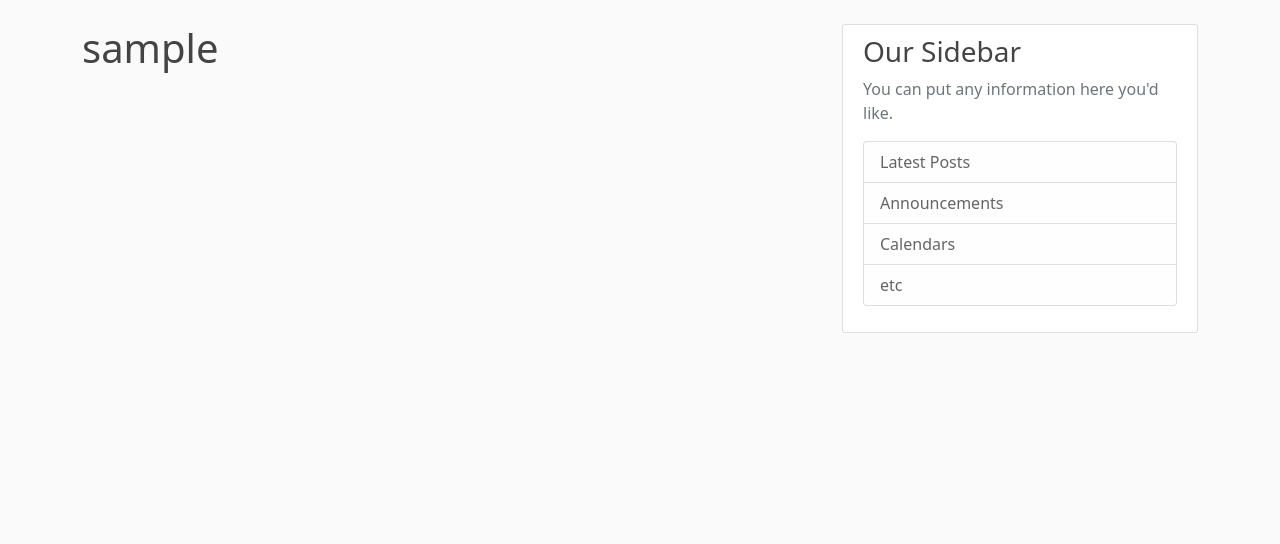
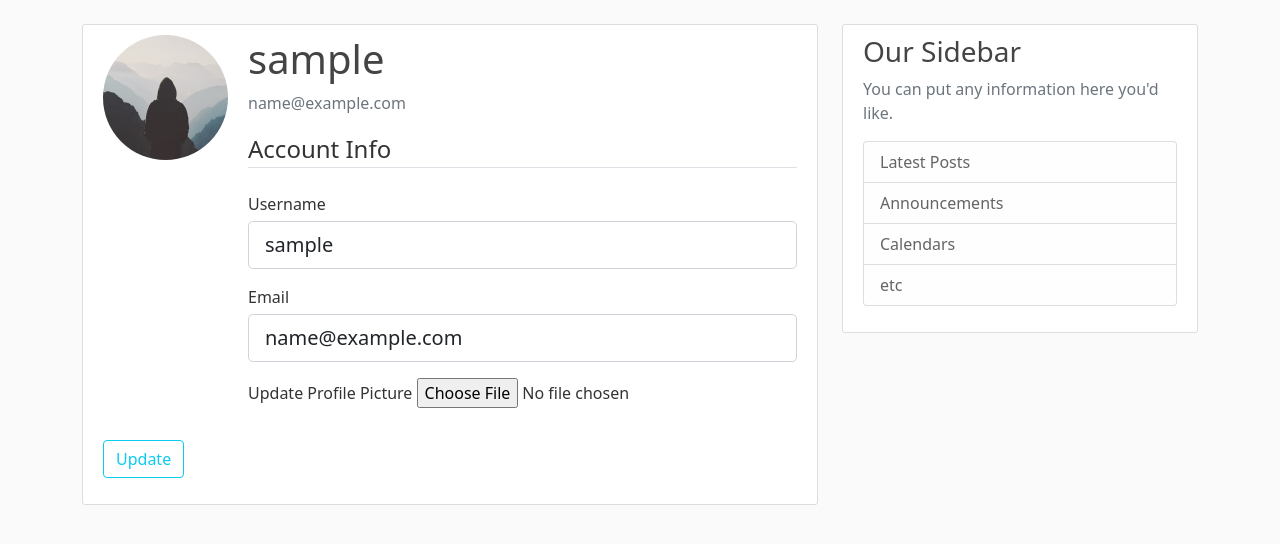
Before and after one commit to xplim/flaskblog-env, a Flask app: page /account in a window 1280 px wide. Shown: the part 56-600 px from the top of the page. Run offline with Flask 2, Linux system fonts and the light colour scheme; the visitor is signed in with stand-in values (Sample User, id 1); data comes from the database, SQL or seed files in the repository; some libraries are stand-ins or nearby versions.

Commit message:
Add form to update account

```diff
--- a/flaskblog/application/forms.py
+++ b/flaskblog/application/forms.py
@@ -1,4 +1,6 @@
+from flask_login import current_user
 from flask_wtf import FlaskForm
+from flask_wtf.file import FileField, FileAllowed
 from wtforms import BooleanField, PasswordField, StringField, SubmitField
 from wtforms.validators import (
     DataRequired,
@@ -47,3 +49,36 @@ class LoginForm(FlaskForm):
     password = PasswordField("Password", validators=[DataRequired()])
     remember = BooleanField("Remember Me")
     submit = SubmitField("Log In")
+
+
+class UpdateAccountForm(FlaskForm):
+    username = StringField(
+        "Username",
+        validators=[DataRequired(), Length(min=2, max=20)],
+    )
+    email = StringField(
+        "Email",
+        validators=[DataRequired(), Email()],
+    )
+    image = FileField(
+        "Update Profile Picture", validators=[FileAllowed(["jpg", "png"])]
+    )
+    submit = SubmitField("Update")
+
+    def validate_username(self, username):
+        if (
+            username.data != current_user.username
+            and User.query.filter_by(username=username.data).first()
+        ):
+            raise ValidationError(
+                "That username is taken. Please choose a different one."
+            )
+
+    def validate_email(self, email):
+        if (
+            email.data != current_user.email
+            and User.query.filter_by(email=email.data).first()
+        ):
+            raise ValidationError(
+                "That email is taken. Please choose a different one."
+            )
--- a/flaskblog/application/routes.py
+++ b/flaskblog/application/routes.py
@@ -1,8 +1,11 @@
+import os
+import secrets
 from flask import flash, redirect, render_template, request, url_for
 from flask_login import current_user, login_required, login_user, logout_user
 
 from application import app, bcrypt, db
-from application.forms import LoginForm, RegistrationForm
+from application.forms import LoginForm, RegistrationForm, UpdateAccountForm
+from application.models import User
 
 
 posts = [
@@ -83,7 +86,36 @@ def logout():
     return redirect(url_for("home"))
 
 
-@app.route("/account")
+def save_image(form_image):
+    _, f_ext = os.path.splitext(form_image.filename)
+    image_file = f"{secrets.token_hex(8)}{f_ext}"
+    image_path = os.path.join(
+        app.root_path, "static/profile_pics", image_file
+    )
+    form_image.save(image_path)
+    return image_file
+
+
+@app.route("/account", methods=["GET", "POST"])
 @login_required
 def account():
-    return render_template("account.html", title="Account")
+    form = UpdateAccountForm()
+    if form.validate_on_submit():
+        if form.image.data:
+            image_file = save_image(form.image.data)
+            current_user.image_file = image_file
+        current_user.username = form.username.data
+        current_user.email = form.email.data
+        db.session.commit()
+        flash("Your account has been updated!", "success")
+        return redirect(url_for("account"))
+    elif request.method == "GET":
+        form.username.data = current_user.username
+        form.email.data = current_user.email
+
+    image_file = url_for(
+        "static", filename=f"profile_pics/{current_user.image_file}"
+    )
+    return render_template(
+        "account.html", title="Account", image_file=image_file, form=form
+    )
--- a/flaskblog/application/templates/account.html
+++ b/flaskblog/application/templates/account.html
@@ -1,5 +1,62 @@
 {% extends "layout.html" %}
 
 {% block content %}
-  <h1>{{ current_user.username }}</h1>
+  <div class="content-section">
+    <div class="media">
+      <img class="rounded-circle account-img" src="{{ image_file }}">
+      <div class="media-body">
+        <h2 class="account-heading">{{ current_user.username }}</h2>
+        <p class="text-secondary">{{ current_user.email }}</p>
+      </div>
+    </div>
+
+    <form method="POST" action="" enctype="multipart/form-data">
+      {{ form.hidden_tag() }}
+
+      <fieldset class="mb-3">
+        <legend class="border-bottom mb-4">Account Info</legend>
+
+        <div class="mb-3">
+          {{ form.username.label(class="form-control-label") }}
+
+          {% if form.username.errors %}
+            {{ form.username(class="form-control form-control-lg is-invalid") }}
+            <div class="invalid-feedback">
+              {% for error in form.username.errors %}
+                <span>{{ error }}</span>
+              {% endfor %}
+            </div>
+          {% else %}
+            {{ form.username(class="form-control form-control-lg") }}
+          {% endif %}
+        </div>
+
+        <div class="mb-3">
+          {{ form.email.label(class="form-control-label") }}
+          {% if form.email.errors %}
+            {{ form.email(class="form-control form-control-lg is-invalid") }}
+            <div class="invalid-feedback">
+              {% for error in form.email.errors %}
+                <span>{{ error }}</span>
+              {% endfor %}
+            </div>
+          {% else %}
+            {{ form.email(class="form-control form-control-lg") }}
+          {% endif %}
+        </div>
+
+        <div class="mb-3">
+          {{ form.image.label() }}
+          {{ form.image(class="form-control-file") }}
+          {% for error in form.image.errors %}
+            </br><span class="text-danger">{{ error }}</span>
+          {% endfor %}
+        </div>
+      </fieldset>
+
+      <div class="mb-3">
+        {{ form.submit(class="btn btn-outline-info") }}
+      </div>
+    </form>
+  </div>
 {% endblock content %}
```
Also changed, not shown: flaskblog/application/static/profile_pics/default.jpg (added).
